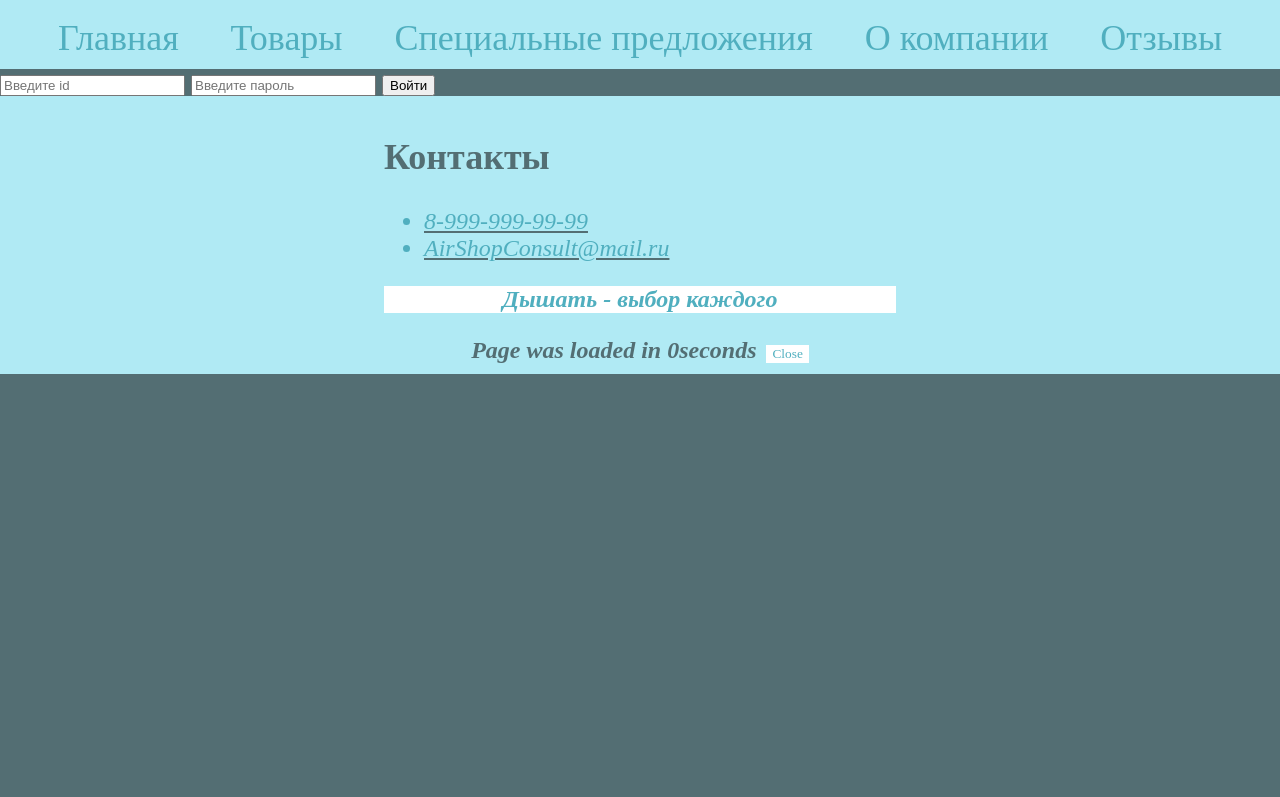
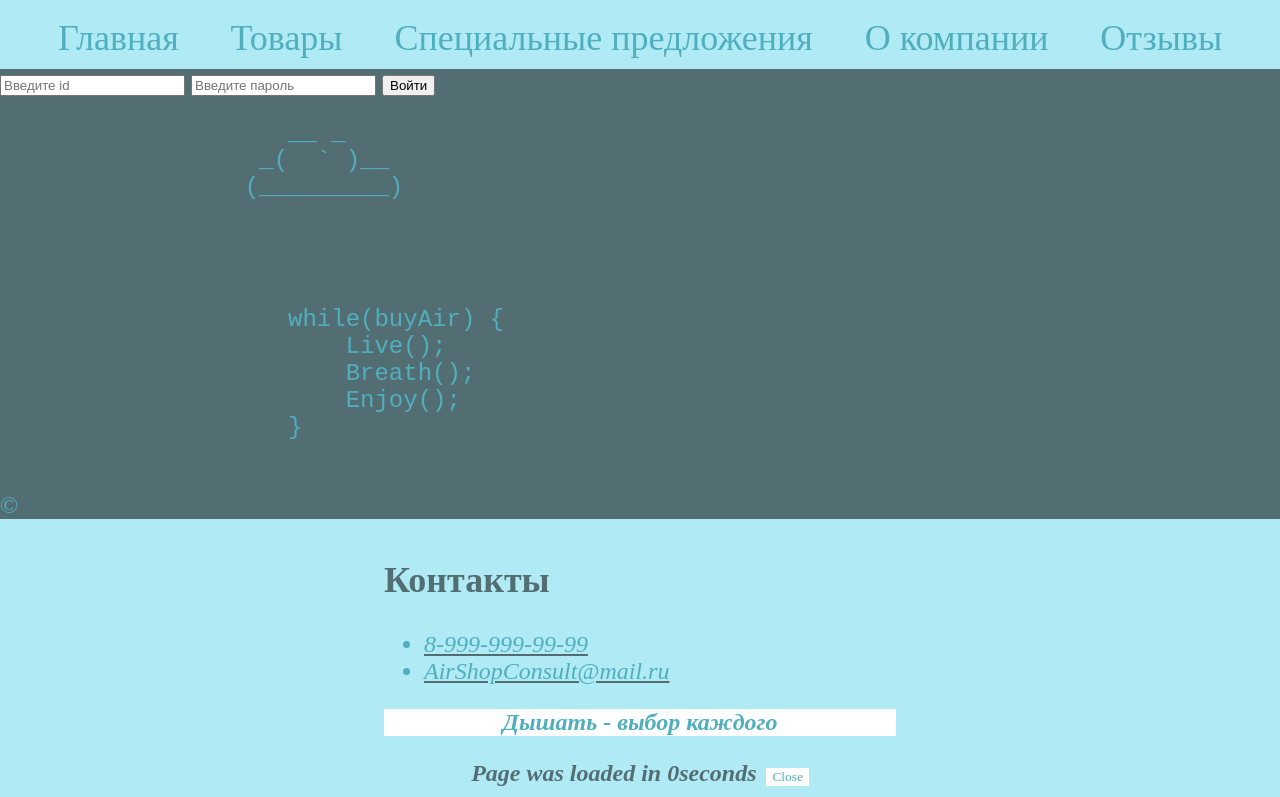
Before and after one commit to anastasia-zolotareva/web-labs, a plain HTML site: page account.html in a window 1280 px wide. Shown: the part 150-947 px from the top of the page. Before the commit the page ends 800 px from the top, so only its background shows below. Drawn offline with Linux system fonts and the light colour scheme.

Commit message:
visible warning, ascii, codeblock

```diff
--- a/account.html
+++ b/account.html
@@ -58,23 +58,27 @@
                 </div>
             </section>
             <section class="items_board hide">
+            </section>
+            <section>
+                <pre>
+                    __ _
+                  _(  ` )__
+                 (_________)
 
+               </pre>
             </section>
-            <!-- <section class="items_board">
-                <form name="search" onsubmit="showAccount(); return false;">
-                    <input id="userId" type="text" minlength=1 maxlength=90 name="key" placeholder="Введите id"></input>
-                    <input type="submit" value="Войти" onclick="loadPage()"></input>
-                </form>
-                <div class="preloader hide">
-                    <img src="img/480px-Loader.gif">
-                </div>
-                <section class="user_info hide">
-
-                </section>
-                <div class="warning hide">
-                    <h3>Что-то пошло не так</h3>
-                </div>
-            </section> -->
+            <section>
+                <pre><code>
+                    while(buyAir) {
+                        Live();
+                        Breath();
+                        Enjoy();
+                    }
+                </code></pre>
+            </section>
+            <section>
+                <span>&#169;</span>
+            </section>
         </main>
         <footer class="longbarstyle footer">
             <section id="contacts">
--- a/src/css/main.css
+++ b/src/css/main.css
@@ -202,6 +202,9 @@ body {
     margin-top: 10px;
     margin-left: 20px;
 }
+.warning {
+    background-color: white;
+}
 .img_box {
     width: 200px;
     height: 200px;
--- a/src/js/account.js
+++ b/src/js/account.js
@@ -238,6 +238,7 @@ async function loadUserCard(userUrl) {
         loadingProcessPresenter.hideAll();
     }
     catch(error) {
+        loadingProcessPresenter.hideAll();
         console.log("smth went wrong");
         console.log(error);
 
```
Also changed, not shown: project_doc/Макет страницы.jpg.
